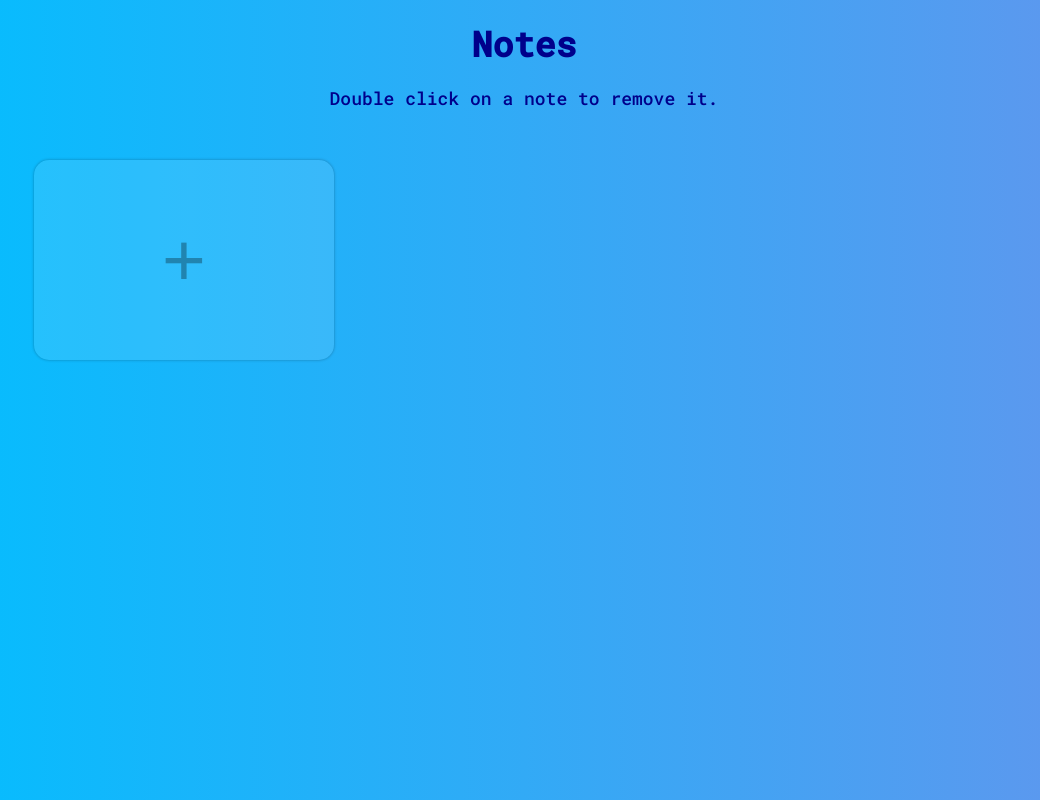
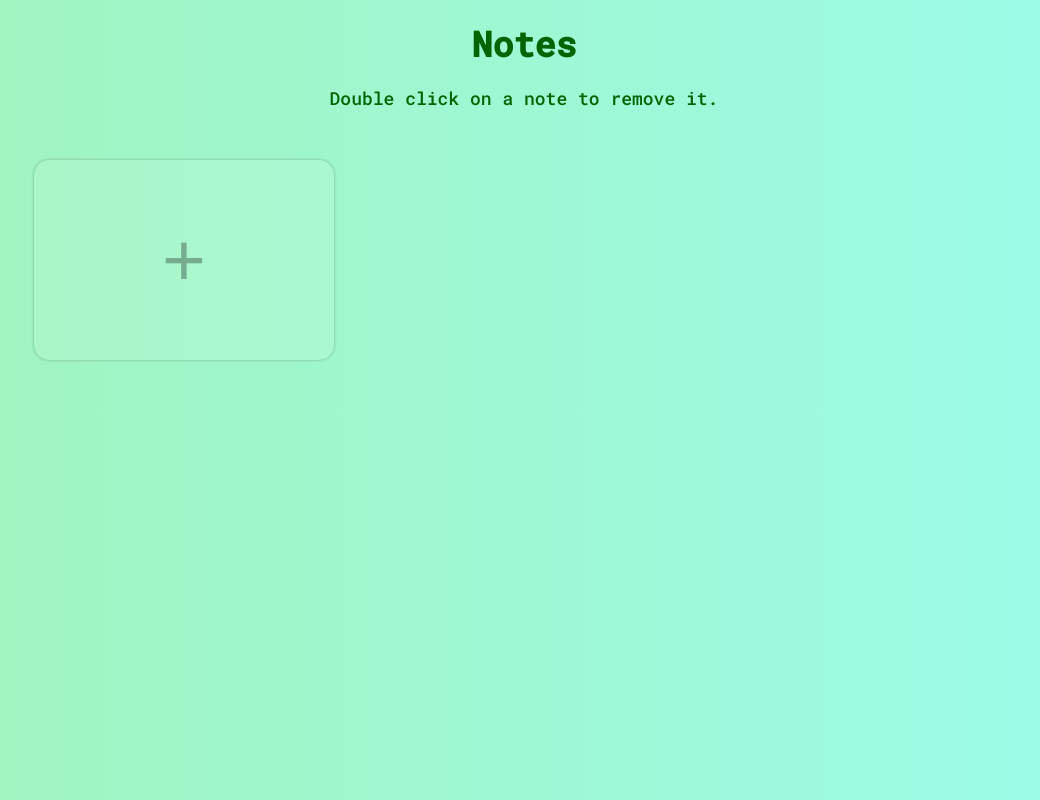
Before and after one commit to harsh-lohana/notes, a plain HTML site: page index.html in a window 1280 px wide. Shown: the whole page, without its empty margins (116-1156 px from the left). Drawn offline with Linux system fonts and the light colour scheme.

Commit message:
colour update

```diff
--- a/css/style.css
+++ b/css/style.css
@@ -7,19 +7,19 @@
 }
 
 body {
-    background: linear-gradient(to left, cornflowerblue, deepskyblue);
+    background: linear-gradient(to right, rgba(67,233,123,0.5), rgba(56,249,215,0.5));
     font-family: 'Roboto Mono', monospace;
 }
 
 .heading {
-    color: darkblue;
+    color: darkgreen;
     text-align: center;
     padding: 20px;
     font-size: 35px;
 }
 
 .sub-text {
-    color: darkblue;
+    color: darkgreen;
     text-align: center;
     font-size: 18px;
 }
```
